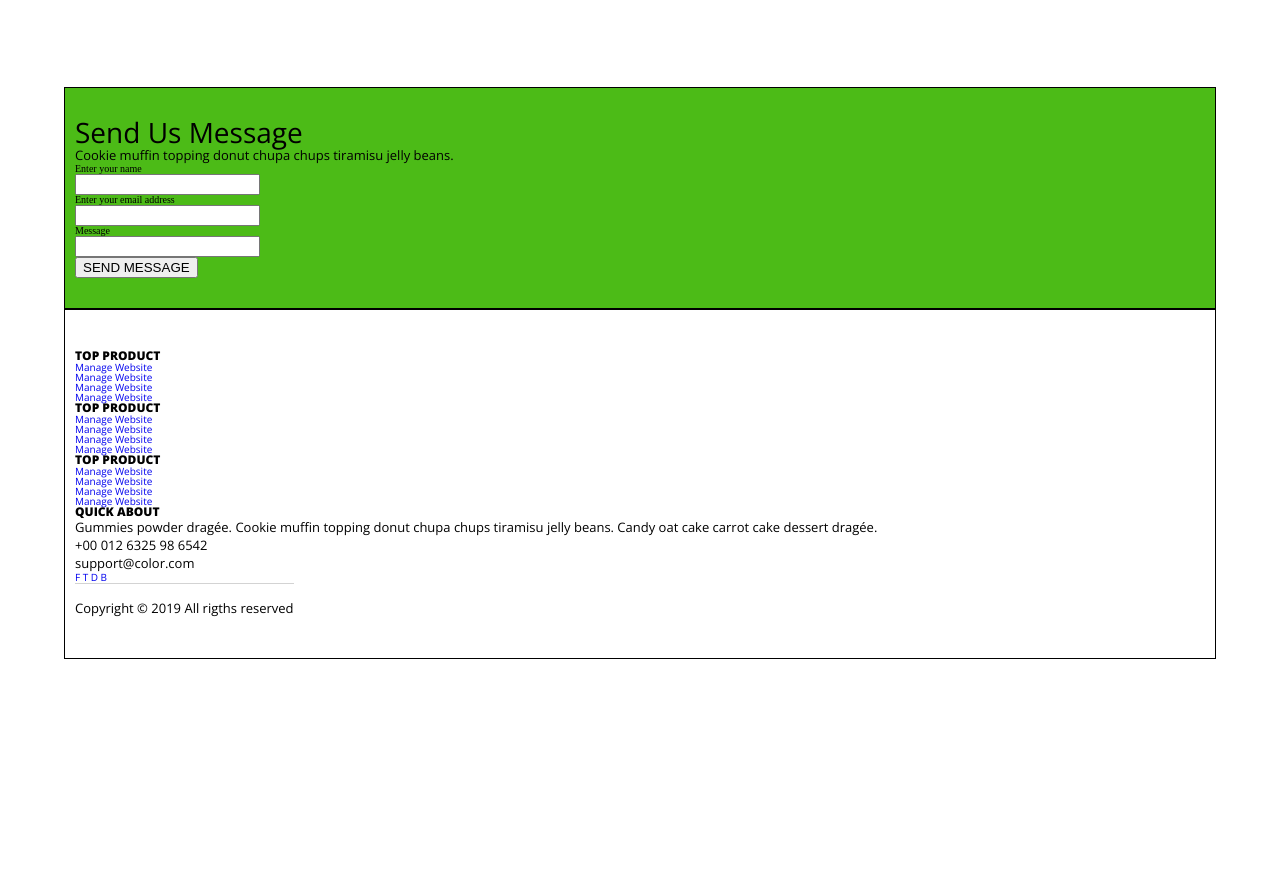
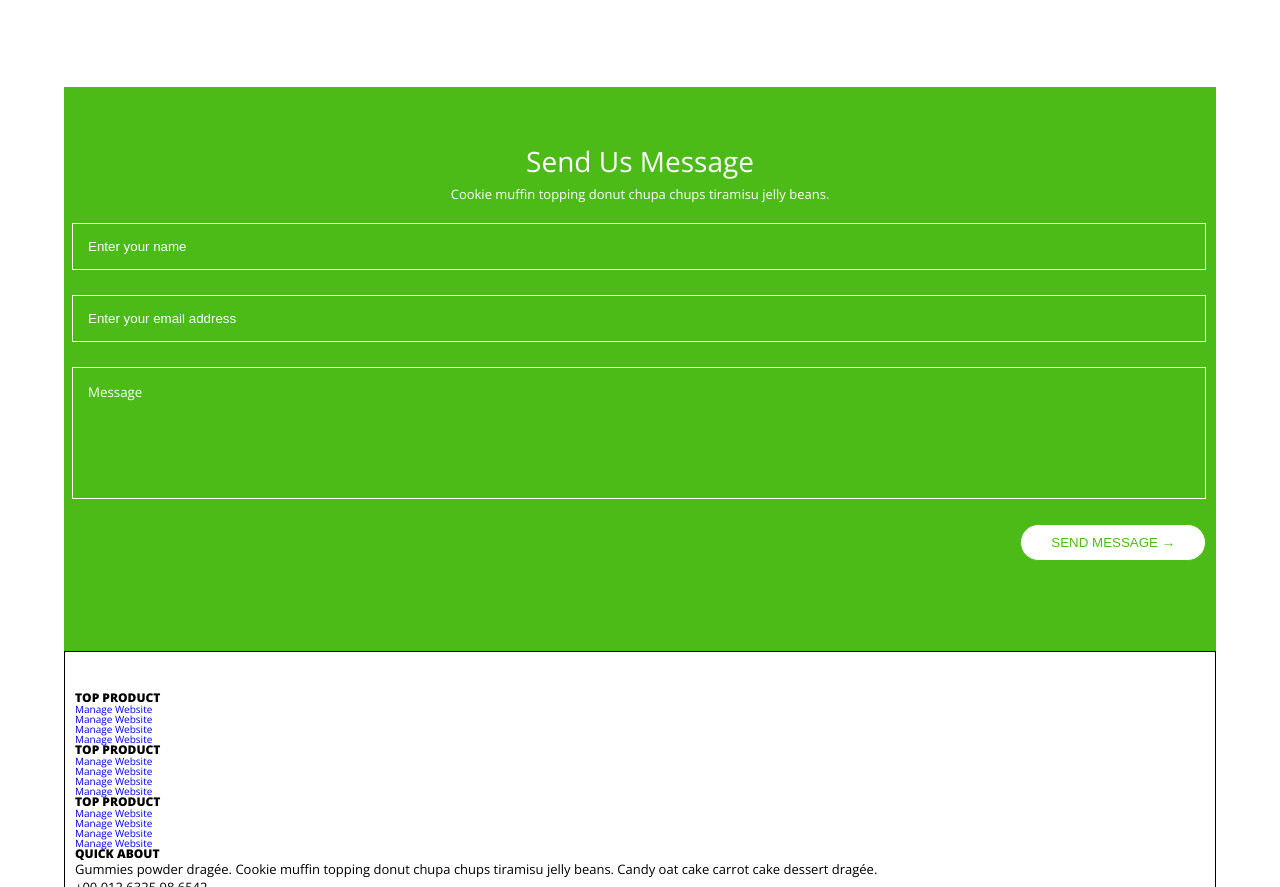
Before and after one commit to elisamartin/Project-Week-Safe-Space, a website: page index.html in a window 1280 px wide. Shown: the part 5323-6210 px from the top of the page. Before the commit the page ends 6046 px from the top, so only its background shows below. Drawn offline with nearby package versions, Linux system fonts and the light colour scheme.

Commit message:
Form styling

```diff
--- a/LESS/form.less
+++ b/LESS/form.less
@@ -1,7 +1,43 @@
 // FORM SECTION
 
 .form-section {
-	border: 1px solid black;
 	background-color: @green;
-	padding: 30px 10px;
+	color: white;
+	padding: 60px 10px;
+	.flex-align(column, stretch);
+	text-align: center;
+	p {
+		padding: 10px 0 20px 0;
+	}
+	form {
+		text-align: left;
+		font-family: @text-font;
+		.flex-align(column, flex-end);
+		input[type=text],
+		textarea {
+			width: 100%;
+			background-color: transparent;
+			border: 1px solid white;
+			padding: 15px 0;
+			margin-bottom: 15px;
+		}
+		textarea {
+			height: 100px;
+			resize: none;
+			font-family: @text-font;
+		}
+		::placeholder {
+			color: white;
+			padding: 0 15px;
+		}
+		input[type=submit] {
+			background-color: white;
+			color: @green;
+			border: none;
+			border-radius: 25px;
+			border: 1px solid @green;
+			padding: 10px 30px;
+			margin-bottom: 30px;
+		}
+	}
 }
--- a/LESS/global.less
+++ b/LESS/global.less
@@ -9,7 +9,7 @@ h5,
 h6,
 p,
 a {
-	font-family: 'Open Sans', sans-serif;
+	font-family: @text-font;
 }
 h1 {
 	font-size: 3.8rem;
--- a/LESS/variables.less
+++ b/LESS/variables.less
@@ -1,5 +1,7 @@
-// Color assigments
-
 // Colors
 
 @green: #4cbb17;
+
+// Fonts
+
+@text-font: 'Open Sans', sans-serif;
--- a/index.html
+++ b/index.html
@@ -159,13 +159,10 @@
             <h2>Send Us Message</h2>
             <p>Cookie muffin topping donut chupa chups tiramisu jelly beans.</p>
             <form>
-                Enter your name<br>
-                <input type="text" name="name"><br>
-                Enter your email address<br>
-                <input type="text" name="email"><br>
-                Message<br>
-                <input type="text" name="message"><br>
-                <input type="submit" value="SEND MESSAGE">
+                <input type="text" name="name" placeholder="Enter your name"><br>
+                <input type="text" name="email" placeholder="Enter your email address"><br>
+                <textarea placeholder="Message"></textarea><br>
+                <input type="submit" value="SEND MESSAGE &#8594">
 
             </form>
         </section> <!-- form-section -->
```
Also changed, not shown: css/index.css.
